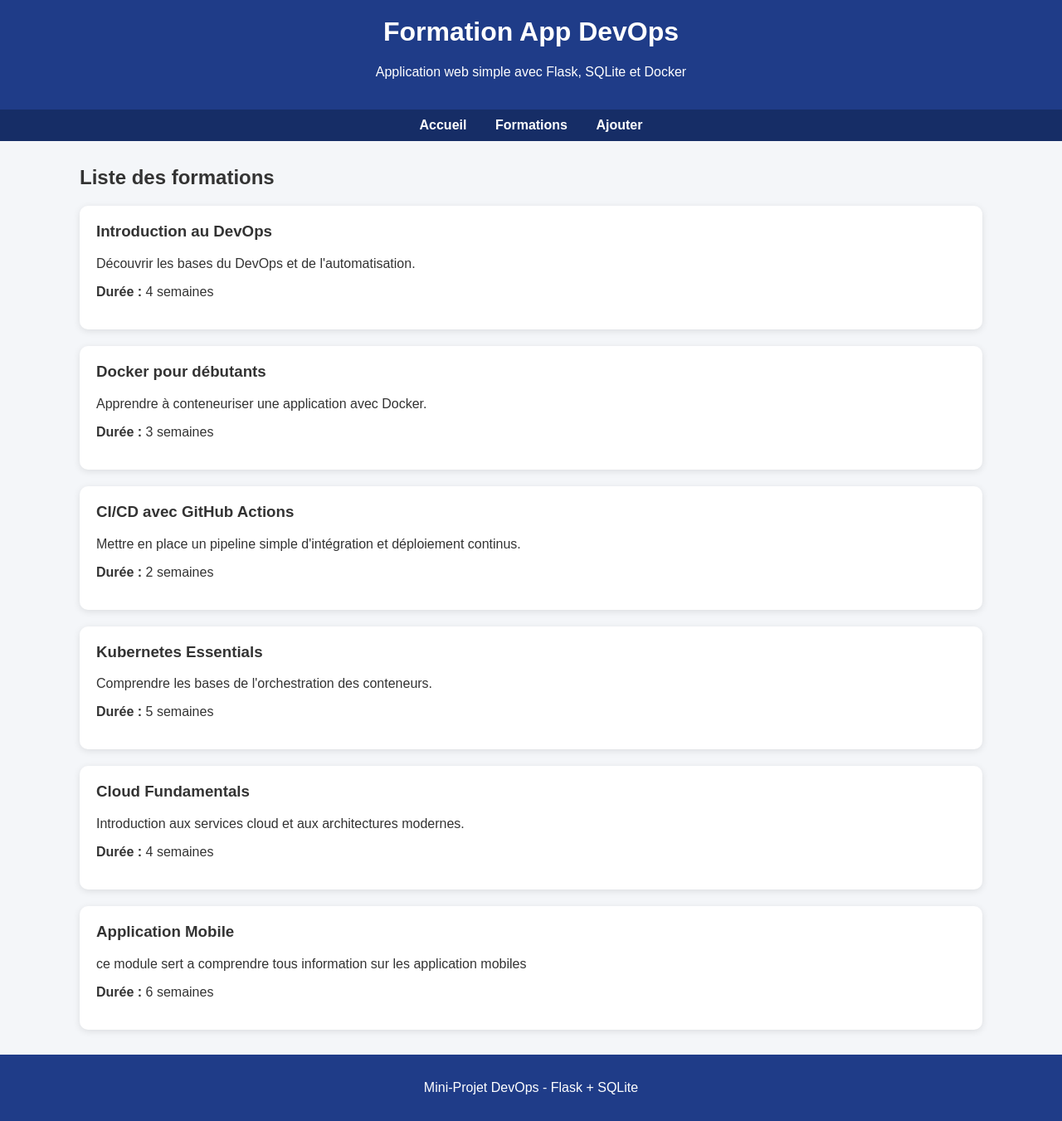
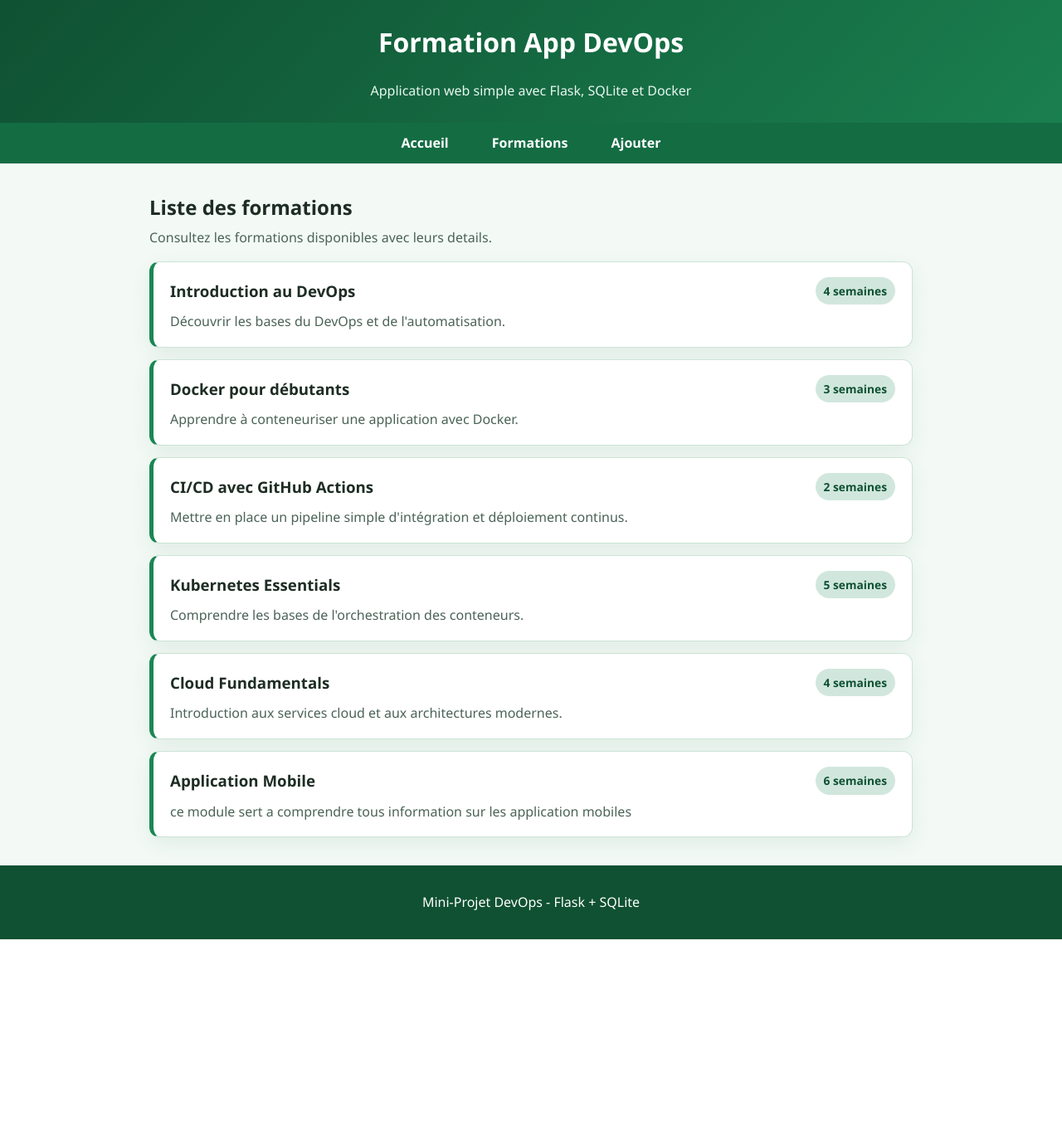
Before and after one commit to AOUZALI-ABDO/mini-projet-devops, a Flask app: page /formations in a window 1280 px wide. Shown: the whole page at 83% size. After the commit the page ends 1132 px from the top, so only its background shows below. Run offline with Flask 3, Linux system fonts and the light colour scheme.

Commit message:
Update UI with a professional green theme and improve training list display.
This refresh makes forms and cards consistent while presenting formations in a cleaner, more structured layout.

Made-with: Cursor

```diff
--- a/static/style.css
+++ b/static/style.css
@@ -1,60 +1,172 @@
+:root {
+    --bg-main: #f3faf5;
+    --bg-panel: #ffffff;
+    --green-900: #0f5132;
+    --green-800: #146c43;
+    --green-700: #1a7f4f;
+    --green-600: #198754;
+    --green-100: #d1e7dd;
+    --text-main: #1e2d24;
+    --text-soft: #4b6357;
+    --border-soft: #cce3d7;
+    --shadow-soft: 0 8px 24px rgba(15, 81, 50, 0.08);
+}
+
+* {
+    box-sizing: border-box;
+}
+
 body {
-    font-family: Arial, sans-serif;
+    font-family: "Segoe UI", Tahoma, Geneva, Verdana, sans-serif;
     margin: 0;
     padding: 0;
-    background-color: #f4f6f9;
-    color: #333;
+    background-color: var(--bg-main);
+    color: var(--text-main);
+    line-height: 1.55;
 }
 
 header {
-    background-color: #1f3c88;
-    color: white;
-    padding: 20px;
+    background: linear-gradient(135deg, var(--green-900), var(--green-700));
+    color: #fff;
+    padding: 26px 20px;
     text-align: center;
+    box-shadow: var(--shadow-soft);
+}
+
+header p {
+    margin: 8px 0 0;
+    color: #e7f7ee;
 }
 
 nav {
-    background-color: #162d66;
-    padding: 10px;
+    background-color: var(--green-800);
+    padding: 12px 10px;
     text-align: center;
 }
 
 nav a {
-    color: white;
+    color: #fff;
     text-decoration: none;
-    margin: 0 15px;
-    font-weight: bold;
+    margin: 0 14px;
+    font-weight: 600;
+    padding: 7px 10px;
+    border-radius: 6px;
+    transition: background-color 0.2s ease;
 }
 
 nav a:hover {
-    text-decoration: underline;
+    background-color: rgba(255, 255, 255, 0.16);
 }
 
 .container {
-    width: 85%;
-    margin: 30px auto;
+    width: min(920px, 92%);
+    margin: 34px auto;
 }
 
 .card {
-    background: white;
-    border-radius: 10px;
-    padding: 20px;
-    margin-bottom: 20px;
-    box-shadow: 0 2px 8px rgba(0, 0, 0, 0.1);
+    background: var(--bg-panel);
+    border: 1px solid var(--border-soft);
+    border-radius: 12px;
+    padding: 22px;
+    margin-bottom: 18px;
+    box-shadow: var(--shadow-soft);
 }
 
 .btn {
     display: inline-block;
-    background-color: #1f3c88;
-    color: white;
-    padding: 10px 16px;
-    border-radius: 6px;
+    background-color: var(--green-600);
+    color: #fff;
+    padding: 10px 18px;
+    border: none;
+    border-radius: 8px;
     text-decoration: none;
     margin-top: 10px;
+    font-weight: 600;
+    cursor: pointer;
+    transition: background-color 0.2s ease, transform 0.2s ease;
 }
 
 .btn:hover {
-    background-color: #162d66;
+    background-color: var(--green-700);
+    transform: translateY(-1px);
+}
+
+.page-head {
+    margin-bottom: 16px;
+}
+
+.page-head h2 {
+    margin-bottom: 6px;
+}
+
+.page-head p {
+    margin: 0;
+    color: var(--text-soft);
+}
+
+.formation-list {
+    display: grid;
+    gap: 14px;
+}
+
+.formation-item {
+    background: var(--bg-panel);
+    border: 1px solid var(--border-soft);
+    border-left: 5px solid var(--green-600);
+    border-radius: 12px;
+    padding: 18px 20px;
+    box-shadow: var(--shadow-soft);
+}
+
+.formation-item-head {
+    display: flex;
+    justify-content: space-between;
+    align-items: center;
+    gap: 10px;
+    margin-bottom: 8px;
+}
+
+.formation-item h3 {
+    margin: 0;
+}
+
+.formation-item p {
+    margin: 0;
+    color: var(--text-soft);
+}
+
+.badge-duree {
+    background-color: var(--green-100);
+    color: var(--green-900);
+    border-radius: 999px;
+    padding: 6px 10px;
+    font-size: 0.86rem;
+    font-weight: 700;
+    white-space: nowrap;
+}
+
+form label {
+    display: block;
+    margin: 14px 0 6px;
+}
+
+.field-control {
+    width: 100%;
+    padding: 10px 12px;
+    border: 1px solid #b7d5c5;
+    border-radius: 8px;
+    outline: none;
+    font: inherit;
+}
+
+textarea.field-control {
+    min-height: 120px;
+    resize: vertical;
+}
+
+.field-control:focus {
+    border-color: var(--green-600);
+    box-shadow: 0 0 0 3px rgba(25, 135, 84, 0.2);
 }
 
 h1, h2, h3 {
@@ -63,8 +175,8 @@ h1, h2, h3 {
 
 footer {
     text-align: center;
-    padding: 15px;
-    background-color: #1f3c88;
-    color: white;
-    margin-top: 30px;
+    padding: 16px;
+    background-color: var(--green-900);
+    color: #fff;
+    margin-top: 34px;
 }
--- a/templates/formations.html
+++ b/templates/formations.html
@@ -3,19 +3,26 @@
 {% block title %}Liste des formations{% endblock %}
 
 {% block content %}
-<h2>Liste des formations</h2>
+<section class="page-head">
+    <h2>Liste des formations</h2>
+    <p>Consultez les formations disponibles avec leurs details.</p>
+</section>
 
 {% if formations %}
+<div class="formation-list">
     {% for formation in formations %}
-        <div class="card">
+    <article class="formation-item">
+        <div class="formation-item-head">
             <h3>{{ formation.titre }}</h3>
-            <p>{{ formation.description }}</p>
-            <p><strong>Durée :</strong> {{ formation.duree }}</p>
+            <span class="badge-duree">{{ formation.duree }}</span>
         </div>
+        <p>{{ formation.description }}</p>
+    </article>
     {% endfor %}
+</div>
 {% else %}
-    <div class="card">
-        <p>Aucune formation disponible.</p>
-    </div>
+<div class="card empty-state">
+    <p>Aucune formation disponible pour le moment.</p>
+</div>
 {% endif %}
 {% endblock %}
```
Also changed, not shown: templates/add_formation.html (+6 -6 lines).
